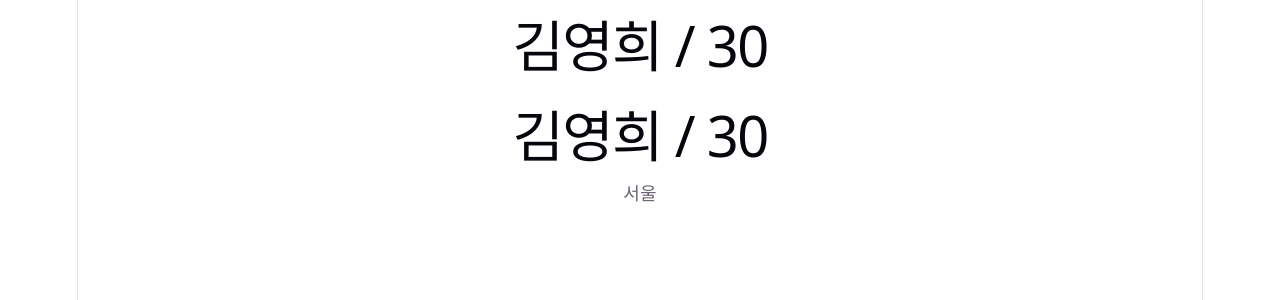
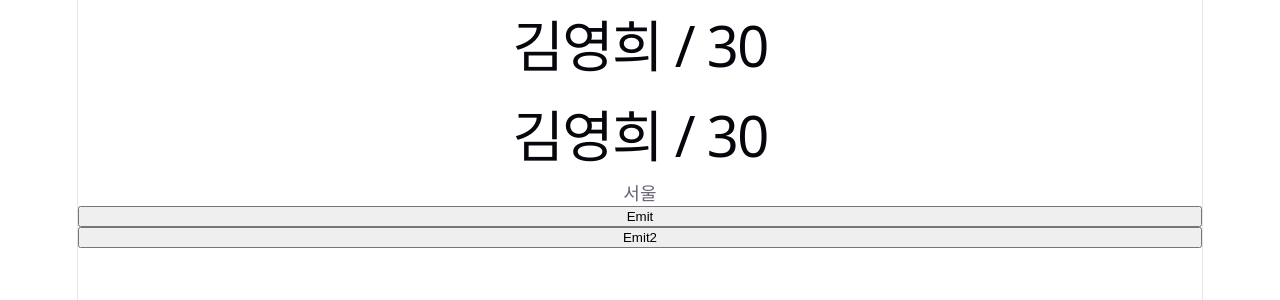
Before and after one commit to joycie416/vue_introduction, a Vue app: page / in a window 1280 px wide. Shown: the top 300 px of the page. Built offline with nearby package versions, Linux system fonts and the light colour scheme.

Commit message:
08-05: defineEmits

```diff
--- a/src/components/chap 08/EventChild.vue
+++ b/src/components/chap 08/EventChild.vue
@@ -2,6 +2,8 @@
   <h1>{{ props.name }} / {{ props.age }}</h1>
   <h1>{{ name }} / {{ age }}</h1>
   <p>{{ city }}</p>
+  <button @click="sendMessage">Emit</button>
+  <button @click="popupAlert">Emit2</button>
 </template>
 
 <script setup lang="ts">
@@ -46,4 +48,30 @@ const city = toRef(() => props.address.city);
 // 객체의 모든 속성을 반응형 참조로 변환
 // 중첩 객체의 여러 속성을 한번에 구조 분할하거나 간결한 코드가 중요한 경우에 사용
 const { name, age } = toRefs(props);
+
+// 함수 전달 받는 경우
+// const emit = defineEmits(["send-message"]);
+// const sendMessage = () => {
+//   emit("send-message", "defineEmits 테스트");
+// };
+
+// 여러 함수를 전달 받는 경우
+// vue + ts 인 경우 아래처럼 작성하는 것을 권장함함
+const emit = defineEmits<{
+  sendMessage: [message: string];
+  popupAlert: [message: string, number?: number];
+}>();
+const sendMessage = () => {
+  emit("sendMessage", "defineEmits 테스트");
+};
+const popupAlert = () => {
+  emit("popupAlert", "defineEmits 테스트2", 2);
+};
+/**
+ * 아래처럼 call signature 방식으로도 작성할 수 있음
+const emit = defineEmits<{
+  (e: 'sendMessage', message: string): void
+  (e: 'popupAlert', message: string, number?: number): void
+}>()
+ */
 </script>
--- a/src/components/chap 08/EventParent.vue
+++ b/src/components/chap 08/EventParent.vue
@@ -1,7 +1,20 @@
 <template>
-  <EventChild name="김영희" age="30" :address="{ city: '서울' }" />
+  <EventChild
+    name="김영희"
+    age="30"
+    :address="{ city: '서울' }"
+    @send-message="handleSendMessage"
+    @popup-alert="handlePopupAlert"
+  />
 </template>
 
 <script setup lang="ts">
 import EventChild from "./EventChild.vue";
+
+const handleSendMessage = (message: string) => {
+  alert(message);
+};
+const handlePopupAlert = (message: string, number?: number) => {
+  alert(`${message}, ${number}`);
+};
 </script>
```
